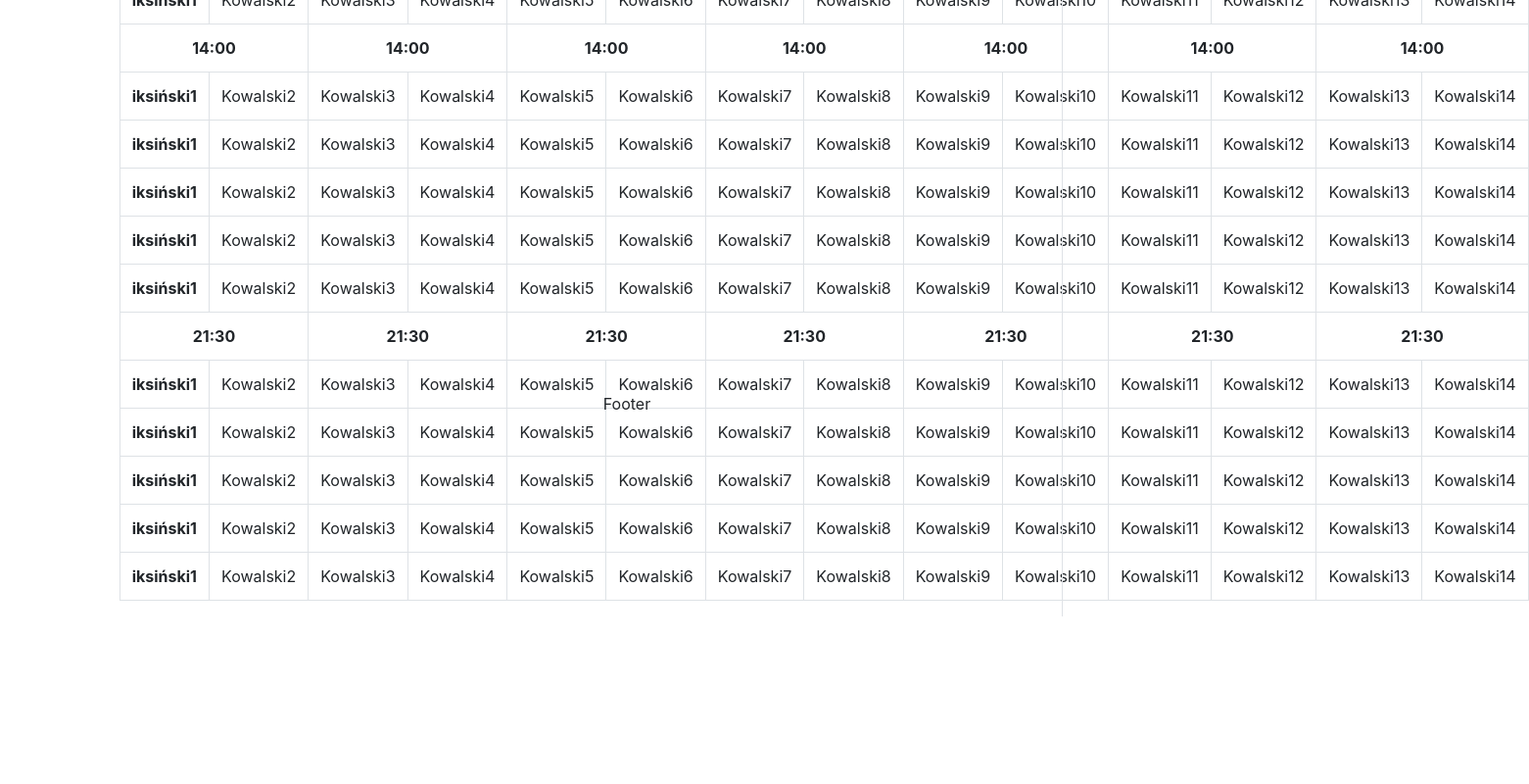
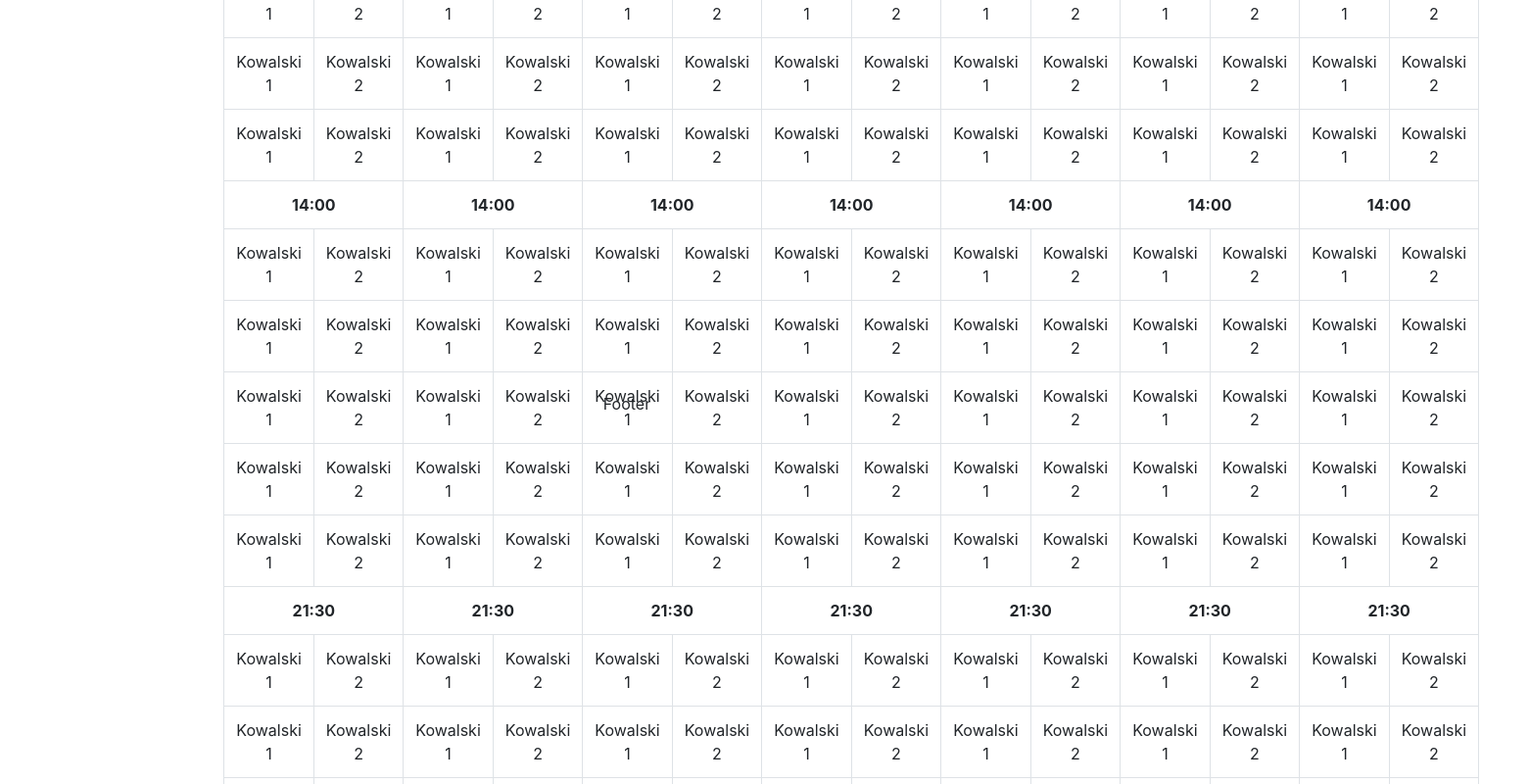
Before and after one commit to tymone/rescuer_portal, a React (Create React App) app: page /harmonogram in a window 1280 px wide. Shown: the part 360-1160 px from the top of the page at 98% size, 1561 px wide, since content can reach past the window. Before the commit the page ends 989 px from the top, so only its background shows below. Built offline with nearby package versions, Linux system fonts and the light colour scheme.

Commit message:
add date in table.

```diff
--- a/src/App.js
+++ b/src/App.js
@@ -19,12 +19,12 @@ class App extends Component {
           <main>
             <div className="container-fluid">
               <div className="row">
-                <div className='col-1'>
+                <div className='col-2'>
                   <aside>
                     {<Navigation />}
                   </aside>
                 </div>
-                <div className="col-11">
+                <div className="col-10">
                   <section className='text-center'>
                     {<Page />}
                   </section>
--- a/src/pages/Table.js
+++ b/src/pages/Table.js
@@ -1,72 +1,90 @@
-import React, { Component } from 'react';
+import React from 'react';
 
-export default class Table extends Component {
-  state = {
-    date: new Date()
-  }
-
-  // getDate = (date) => {
-  //   date = new Date(date)
-  //   let day = date.getDay()
-  //   let diff = date.getDate() - day + (day === 2 ? -6 : 1)
-  //   return new Date(date.setDate(diff))
+const week = ['Poniedziałek', 'Wtorek', 'Środa', 'Czwartek', 'Piątek', 'Sobota', 'Niedziela']
 
 
-  // }
+const Table = () => {
 
-  render() {
-    // const monday = this.getDate(new Date())
+  const days = week.map((day, i) => (<th scope='col' colSpan='2' key={i}>{day}</th >))
+  const shift = (time) => (week.map((shift, i) => <th scope='row' colSpan='2' key={i}>{time}</th>))
 
-    const days = ['Poniedziałek', 'Wtorek', 'Środa', 'Czwartek', 'Piątek', 'Sobota', 'Niedziela']
-    const headTable = days.map((day, i) => <th scope='col' key={i} colSpan='2'>{day}</th>)
-    const bodyShift = (time) => days.map(i => (<th scope='col' key={i} colSpan='2'>{time}</th>))
+  const employee = (row, shift) => (week.map((day, i) => (
+    <React.Fragment key={i}>
+      <th scope='row' style={{ fontWeight: 'normal' }} key={day + row + shift}>Kowalski 1</th>
+      <td key={day + row + shift + 2}>Kowalski 2</td>
+    </React.Fragment>)))
 
-    //change bodyEmployee func to less better line, find fooking unique key for each...
-    const bodyEmployee1 = [1, 2, 3, 4, 5]
-    const bodyEmployee = (shift) => bodyEmployee1.map((body, i) => (
-      <React.Fragment>
-        <tr>
-          <th scope='row' key={body + shift + i}>iksiński1</th>
-          <td key={body + i}>Kowalski2</td>
-          <td key={body + i}>Kowalski3</td>
-          <td key={body + i}>Kowalski4</td>
-          <td key={body + i}>Kowalski5</td>
-          <td key={body + i}>Kowalski6</td>
-          <td key={body + i}>Kowalski7</td>
-          <td key={body + i}>Kowalski8</td>
-          <td key={body + i}>Kowalski9</td>
-          <td key={body + i}>Kowalski10</td>
-          <td key={body + i}>Kowalski11</td>
-          <td key={body + i}>Kowalski12</td>
-          <td key={body + i}>Kowalski13</td>
-          <td key={body + i}>Kowalski14</td>
-        </tr>
-      </React.Fragment>
-    ))
 
-    return (
-      <table className='table table-bordered'>
+
+
+
+  return (
+    <React.Fragment>
+      <p>01.04-08.04</p>
+      <table className="table table-bordered">
         <thead>
           <tr>
-            {headTable}
+            {days}
           </tr>
         </thead>
         <tbody>
           <tr>
-            {bodyShift('6:30')}
+            {shift('6:30')}
           </tr>
-          {bodyEmployee('1 shift')}
           <tr>
-            {bodyShift('14:00')}
+            {employee(1, 1)}
           </tr>
-          {bodyEmployee('2 shift')}
           <tr>
-            {bodyShift('21:30')}
+            {employee(2, 1)}
           </tr>
-          {bodyEmployee('3 shift')}
+          <tr>
+            {employee(3, 1)}
+          </tr>
+          <tr>
+            {employee(4, 1)}
+          </tr>
+          <tr>
+            {employee(5, 1)}
+          </tr>
+          <tr>
+            {shift('14:00')}
+          </tr>
+          <tr>
+            {employee(1, 2)}
+          </tr>
+          <tr>
+            {employee(2, 2)}
+          </tr>
+          <tr>
+            {employee(3, 2)}
+          </tr>
+          <tr>
+            {employee(4, 2)}
+          </tr>
+          <tr>
+            {employee(5, 2)}
+          </tr>
+          <tr>
+            {shift('21:30')}
+          </tr>
+          <tr>
+            {employee(1, 3)}
+          </tr>
+          <tr>
+            {employee(2, 3)}
+          </tr>
+          <tr>
+            {employee(3, 3)}
+          </tr>
+          <tr>
+            {employee(4, 3)}
+          </tr>
+          <tr>
+            {employee(5, 3)}
+          </tr>
         </tbody>
-
       </table>
-    )
-  }
+    </React.Fragment>
+  )
 }
+export default Table
--- a/src/pages/Timetable.js
+++ b/src/pages/Timetable.js
@@ -1,23 +1,21 @@
 import React, { Component } from 'react';
 import Table from './Table';
-import SidebarTeam from './SidebarTeam';
 
 class Timetable extends Component {
   constructor(props) {
     super(props)
     this.state = {
-      team: []
+      team: [],
+      week: [' 01.04-08.04', '09.04-17.04']
     }
   }
   render() {
 
+
     return (
       <div className='row'>
-        <div className="col-10">
+        <div className="col-12">
           <Table />
-        </div>
-        <div className="col-2 border-left">
-          <SidebarTeam />
         </div>
       </div>
     )
```
